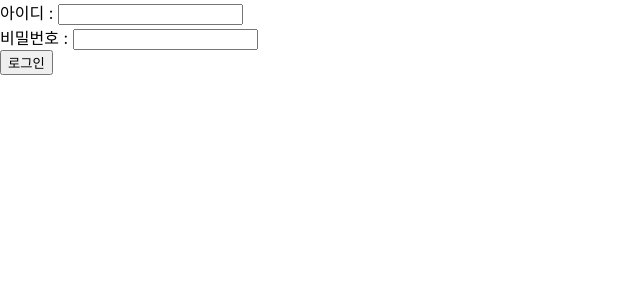
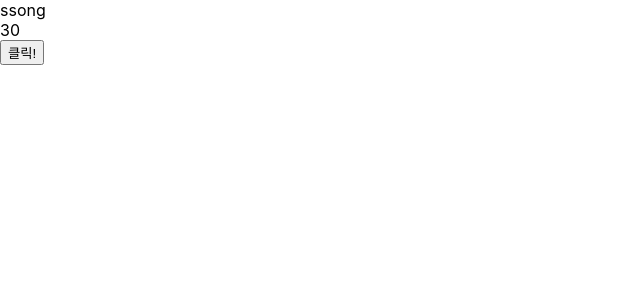
Before and after one commit to SsongCh94/React, a React (Create React App) app in the folder week-1/: page / in a window 1280 px wide. Shown: the top 300 px of the page, without its empty margins (0-640 px from the left). Built offline with nearby package versions, Linux system fonts and the light colour scheme.

Commit message:
불변성 유지를 위한 spread 메서드 이용

```diff
--- a/week-1/src/App.jsx
+++ b/week-1/src/App.jsx
@@ -1,69 +1,27 @@
 import React, { useState } from "react";
 
-// function App() {
-//   const [id, setId] = useState("");
-//   const [password, setPassword] = useState("");
-
-//   return (
-//     <div>
-//       아이디 : <input
-//       type={'text'}
-//       value={id}
-//       onChange={function(event){
-//         setId(event.target.value)
-//       }}
-//       />
-//       <br />
-//       비밀번호 : <input
-//       type={'password'}
-//       value={password}
-//       onChange={function(event){
-//         setPassword(event.target.value)
-//       }}
-//       />
-//       <br />
-//       <button onClick={function (){
-//         alert('입력된 아이디 {id} 입력된 비번 {password}')
-//       }}>로그인</button>
-//     </div>
-//   );
-// }
-
 function App() {
-  const [id, setId] = useState("");
-  const [password, setPassword] = useState("");
-
-  const onIdChangeHandler = (event) => {
-    setId(event.target.value);
-  };
-
-  const onPwChangeHandler = (event) => {
-    setPassword(event.target.value);
-  };
+  const [obj, setObj] = useState({
+    name: "ssong",
+    age: 30,
+  });
 
   return (
     <div>
-      <div>
-        아이디 : <input type={"text"} value={id} onChange={onIdChangeHandler} />
-      </div>
-      <div>
-        비밀번호 :{" "}
-        <input
-          type={"password"}
-          value={password}
-          onChange={onPwChangeHandler}
-        />
-      </div>
+      <div>{obj.name}</div>
+      <div>{obj.age}</div>
+      <button onClick={() => {
+        //새로운 객체를 만들어줘야 한다.
+        // obj의 name값을 chulhwan 으로 먼저 바꿔준다.
+        obj.name = 'chulhwan';
+        obj.age = '20 으로 회춘';
+        //새로운 주소값으로 obj1 과 같은 객체를 만들어준다.
+        const obj2 = {...obj};
+        setObj(obj2);
 
-      <button
-        onClick={() => {
-          alert(`입력된 아이디 ${id}, 입력된 비번 ${password}`);
-          setId('');
-          setPassword('');
-        }}
-      >
-        로그인
-      </button>
+        // obj.name = 'chulhwan';
+        // setObj(obj)
+      }}>클릭!</button>
     </div>
   );
 }
```
